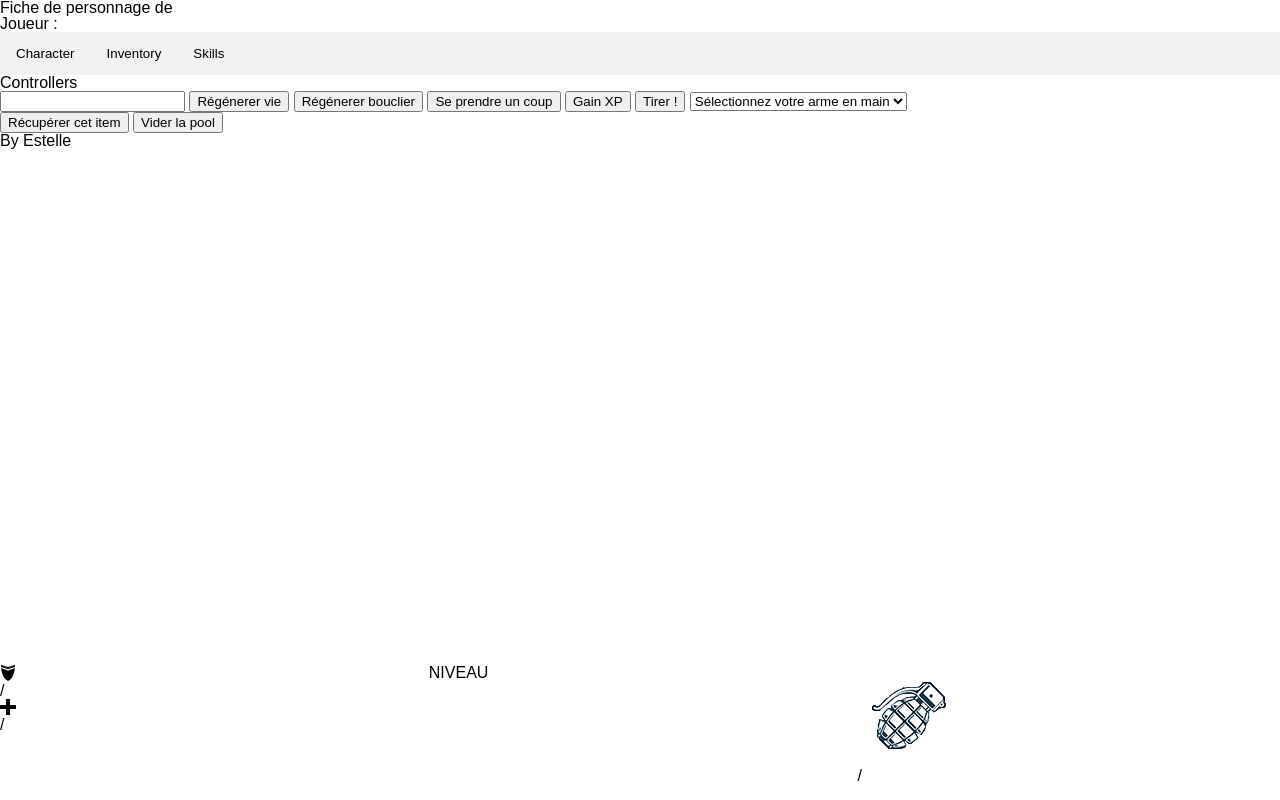
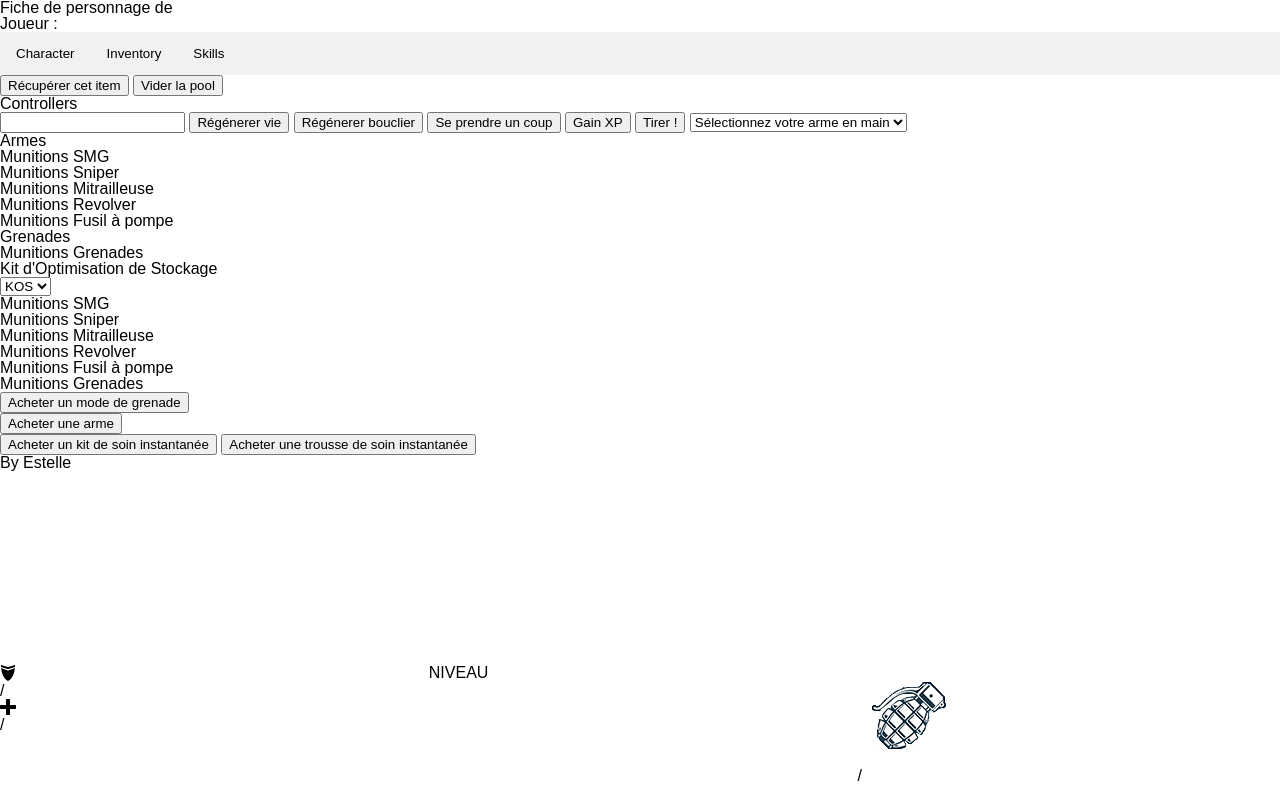
Before and after one commit to Elyonah/JDR_BL_sheets, a website: page character.html in a window 1280 px wide. Drawn offline with nearby package versions, Linux system fonts and the light colour scheme; files that its build step writes are made by us from their sources; files whose address does not match are found by name; a web font is replaced by a local one.

Commit message:
ajout achat soin (à tester)

```diff
--- a/character.html
+++ b/character.html
@@ -225,6 +225,12 @@
         </div>
     </div>
 
+    <div class="drop-pool-cntnr">
+        <ul class="drop-pool"></ul>
+        <button class="pool-controller back" onClick="getBackItem()">Récupérer cet item</button>
+        <button class="pool-controller empty" onClick="cleanPool()">Vider la pool</button>
+    </div>
+
     <div class="hud">
         <h3>Controllers</h3>
         <div class="controllers">
@@ -278,10 +284,57 @@
             </div>
         </div>
     </div>
-    <div class="drop-pool-cntnr">
-        <ul class="drop-pool"></ul>
-        <button class="pool-controller back" onClick="getBackItem()">Récupérer cet item</button>
-        <button class="pool-controller empty" onClick="cleanPool()">Vider la pool</button>
+
+    <div class="shop">
+        <div class="shop-mun">
+            <div class="section muns">
+                <div class="title">Armes</div>
+                <div class="content muns">
+                    <ul class="muns-slots">
+                        <li class="mun-slot SMG">Munitions SMG</li>
+                        <li class="mun-slot sniper-rifle">Munitions Sniper</li>
+                        <li class="mun-slot combat-rifle">Munitions Mitrailleuse</li>
+                        <li class="mun-slot revolver">Munitions Revolver</li>
+                        <li class="mun-slot shotgun">Munitions Fusil à pompe</li>
+                    </ul>
+                </div>
+                <div class="title">Grenades</div>
+                <div class="content muns">
+                    <ul class="muns-slots">
+                        <li class="mun-slot grenade">Munitions Grenades</li>
+                    </ul>
+                </div>
+            </div>
+            <div class="section KOS">
+                <div class="title">Kit d'Optimisation de Stockage</div>
+                <select class="" id="select-kos-level">
+                    <option value="1" class="white">KOS</option>
+                    <option value="2" class="blue">KOS</option>
+                    <option value="3" class="green">KOS</option>
+                    <option value="4" class="violet">KOS</option>
+                </select>
+                <div class="content kos">
+                    <ul class="kos-slots">
+                        <li class="kos-slot SMG">Munitions SMG</li>
+                        <li class="kos-slot sniper-rifle">Munitions Sniper</li>
+                        <li class="kos-slot combat-rifle">Munitions Mitrailleuse</li>
+                        <li class="kos-slot revolver">Munitions Revolver</li>
+                        <li class="kos-slot shotgun">Munitions Fusil à pompe</li>
+                        <li class="kos-slot grenade">Munitions Grenades</li>
+                    </ul>
+                </div>
+                <div class="content grenade-mod">
+                    <button onClick="">Acheter un mode de grenade</button>
+                </div>
+            </div>
+        </div>
+        <div class="shop-weapons">
+            <button onClick="">Acheter une arme</button>
+        </div>
+        <div class="shop-health">
+            <button onClick="BuyHealth('kit')">Acheter un kit de soin instantanée</button>
+            <button onClick="BuyHealth('trousse')">Acheter une trousse de soin instantanée</button>
+        </div>
     </div>
 
 </div>
--- a/js/controller.js
+++ b/js/controller.js
@@ -459,6 +459,29 @@ function regenHealth() {
 
     refresh("current_health", character.current_health)
     resetControllerInput();
+}
+
+function BuyHealth(type){
+    var value = 0;
+    var price = 0;
+    if(type === 'trousse'){
+        value = 30;
+        price = 20;
+    }
+    if(type === 'kit'){
+        value = 15;
+        price = 10;
+    }
+    if(!(character.money - price < 0)){
+        if (character.current_health + value > character.max_health)
+            character.regenHealth();
+        else
+            character.current_health += value;
+        character.money -= price;
+    }else{
+        alert('Vous n\'avez pas assez d\'argent pour acheter ceci.')
+    }
+
 }
 
 function regenShield() {
```
